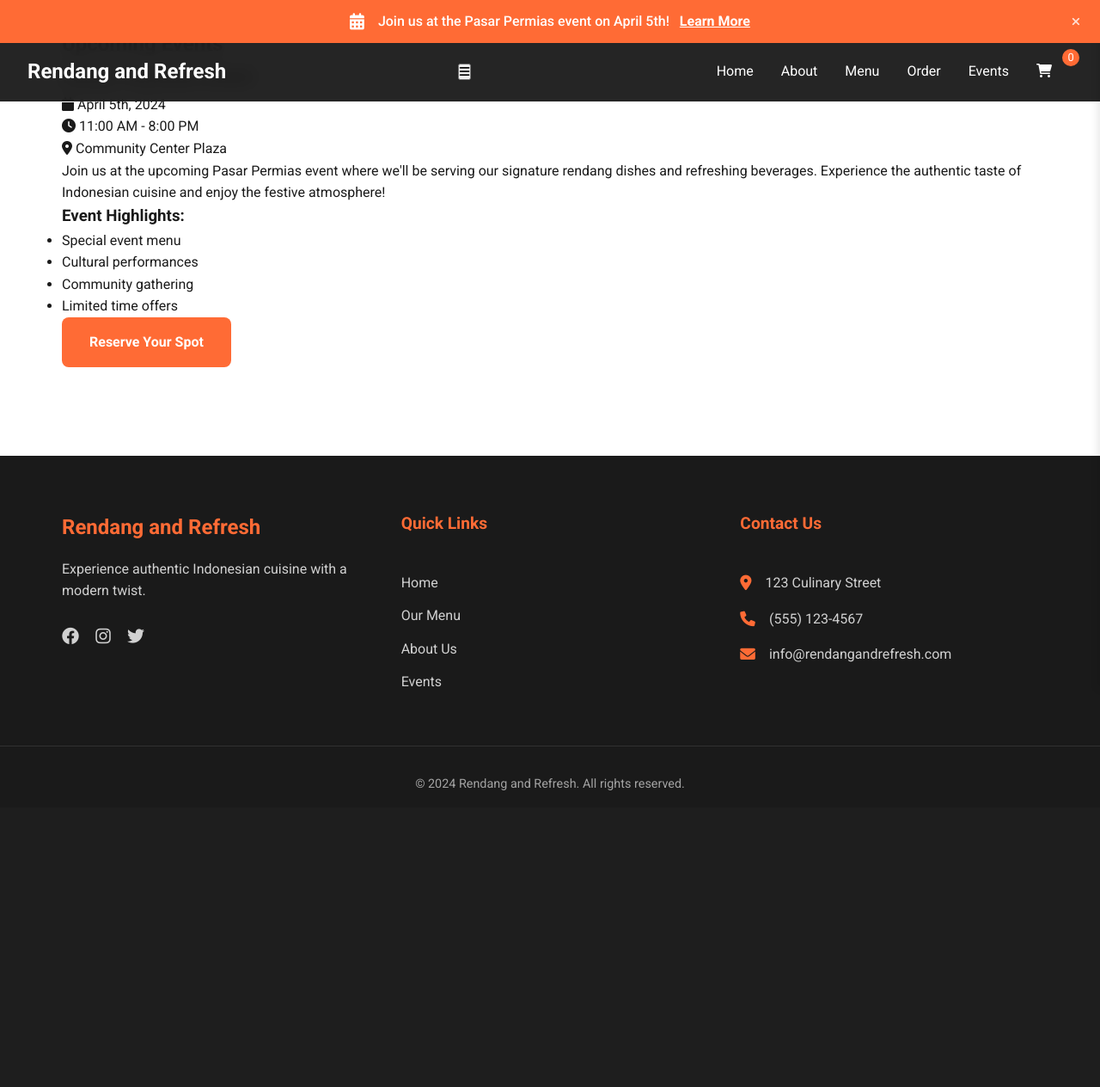
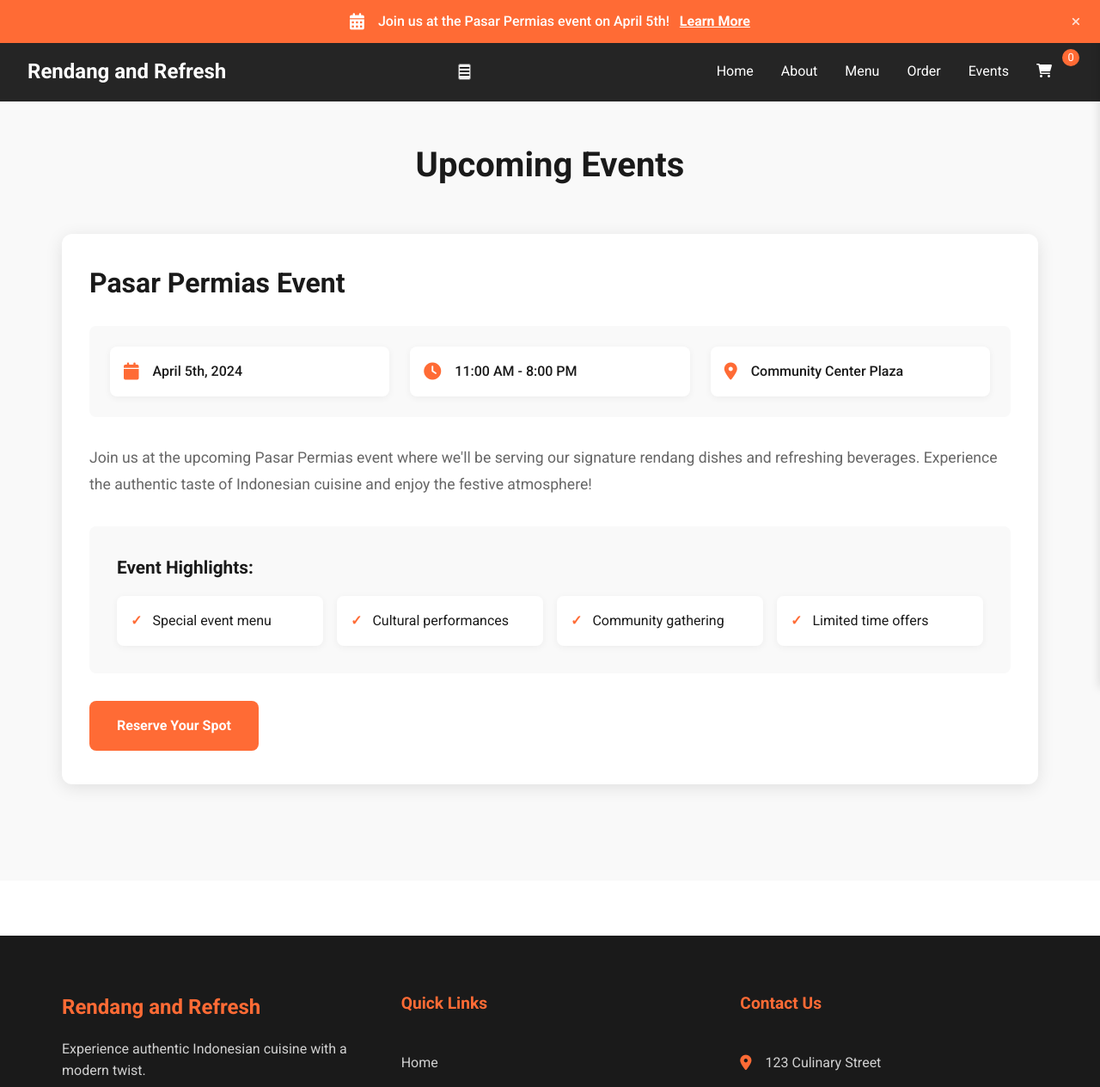
Before and after one commit to adam4788/RendangWebsite, a Flask app: page /events in a window 1280 px wide. Shown: the top 1264 px of the page at 86% size. Before the commit the page ends 919 px from the top, so only its background shows below. Run offline with Flask 3, Linux system fonts and the light colour scheme.

Commit message:
Style and fix the events page.
Screenshot: https://storage.googleapis.com/screenshot-production-us-central1/ed5f5992-3772-4006-b49d-ddad74691a17/46ec7616-1446-4df0-a892-914fe7424742.jpg

```diff
--- a/static/css/style.css
+++ b/static/css/style.css
@@ -818,3 +818,143 @@ section.visible {
         transform: none;
     }
 }
+
+/* Events Page Styles */
+.events-page {
+    padding: 8rem 0 5rem;
+    background-color: var(--background-light);
+}
+
+.events-page h1 {
+    text-align: center;
+    margin-bottom: 3rem;
+    color: var(--primary-color);
+    font-size: 2.5rem;
+}
+
+.featured-event {
+    background-color: white;
+    border-radius: 12px;
+    overflow: hidden;
+    box-shadow: 0 4px 20px var(--shadow-color);
+    transition: transform 0.3s ease, box-shadow 0.3s ease;
+}
+
+.featured-event:hover {
+    transform: translateY(-5px);
+    box-shadow: 0 8px 30px var(--shadow-color);
+}
+
+.event-content {
+    padding: 2rem;
+}
+
+.event-content h2 {
+    color: var(--primary-color);
+    font-size: 2rem;
+    margin-bottom: 1.5rem;
+}
+
+.event-details {
+    display: grid;
+    grid-template-columns: repeat(auto-fit, minmax(200px, 1fr));
+    gap: 1.5rem;
+    margin: 1.5rem 0;
+    padding: 1.5rem;
+    background-color: var(--background-light);
+    border-radius: 8px;
+}
+
+.event-detail {
+    display: flex;
+    align-items: center;
+    gap: 1rem;
+    padding: 1rem;
+    background-color: white;
+    border-radius: 8px;
+    box-shadow: 0 2px 8px rgba(0, 0, 0, 0.05);
+    transition: transform 0.3s ease;
+}
+
+.event-detail:hover {
+    transform: translateY(-2px);
+}
+
+.event-detail i {
+    color: var(--accent-color);
+    font-size: 1.25rem;
+}
+
+.event-detail span {
+    color: var(--primary-color);
+    font-weight: 500;
+}
+
+.event-description {
+    line-height: 1.8;
+    color: #666;
+    margin: 2rem 0;
+    font-size: 1.1rem;
+}
+
+.event-highlights {
+    margin-top: 2rem;
+    padding: 2rem;
+    background-color: var(--background-light);
+    border-radius: 8px;
+}
+
+.event-highlights h3 {
+    color: var(--primary-color);
+    margin-bottom: 1rem;
+    font-size: 1.3rem;
+}
+
+.event-highlights ul {
+    list-style: none;
+    padding: 0;
+    display: grid;
+    grid-template-columns: repeat(auto-fit, minmax(200px, 1fr));
+    gap: 1rem;
+}
+
+.event-highlights li {
+    display: flex;
+    align-items: center;
+    gap: 0.75rem;
+    padding: 1rem;
+    background-color: white;
+    border-radius: 8px;
+    box-shadow: 0 2px 8px rgba(0, 0, 0, 0.05);
+}
+
+.event-highlights li::before {
+    content: '✓';
+    color: var(--accent-color);
+    font-weight: bold;
+}
+
+.cta-button {
+    margin-top: 2rem;
+    display: inline-block;
+}
+
+@media (max-width: 768px) {
+    .events-page {
+        padding: 6rem 0 3rem;
+    }
+
+    .event-content {
+        padding: 1.5rem;
+    }
+
+    .event-details {
+        grid-template-columns: 1fr;
+        gap: 1rem;
+        padding: 1rem;
+    }
+
+    .event-highlights ul {
+        grid-template-columns: 1fr;
+    }
+}
```
